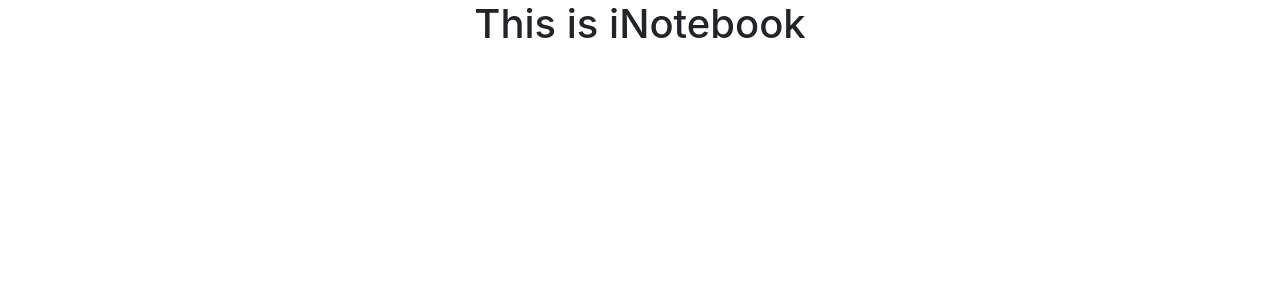
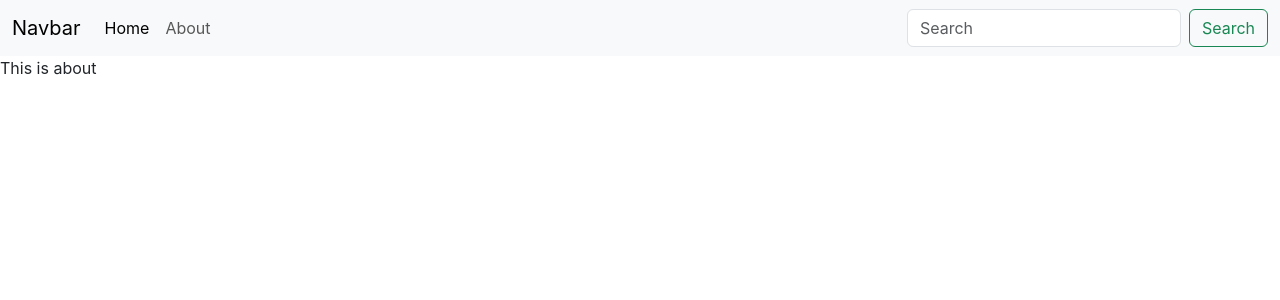
Before and after one commit to KirthanKumar/inotebook, a React (Create React App) app: page /about in a window 1280 px wide. Shown: the top 300 px of the page. Built offline with nearby package versions, Linux system fonts and the light colour scheme.

Commit message:
#56 - Creating Navbar and Routes

```diff
--- a/src/App.js
+++ b/src/App.js
@@ -1,10 +1,20 @@
-import './App.css';
+import "./App.css";
+import { BrowserRouter as Router, Routes, Route } from "react-router-dom";
+import Navbar from "./components/Navbar";
+import Home from "./components/Home";
+import About from "./components/About";
 
 function App() {
   return (
-    <div className="App">
-      <h1>This is iNotebook</h1>
-    </div>
+    <>
+      <Router>
+        <Navbar />
+        <Routes>
+          <Route exact path="/" element={<Home />} />
+          <Route exact path="/about" element={<About />} />
+        </Routes>
+      </Router>
+    </>
   );
 }
 
--- /dev/null
+++ b/src/components/About.js
@@ -0,0 +1,5 @@
+import React from "react";
+
+export default function About() {
+  return <div>This is about</div>;
+}
--- /dev/null
+++ b/src/components/Home.js
@@ -0,0 +1,5 @@
+import React from "react";
+
+export default function Home() {
+  return <div>This is home</div>;
+}
--- /dev/null
+++ b/src/components/Navbar.js
@@ -0,0 +1,50 @@
+import React from "react";
+import { Link } from "react-router-dom";
+
+export default function Navbar() {
+  return (
+    <nav className="navbar navbar-expand-lg bg-body-tertiary">
+      <div className="container-fluid">
+        <Link className="navbar-brand" to="#">
+          Navbar
+        </Link>
+        <button
+          className="navbar-toggler"
+          type="button"
+          data-bs-toggle="collapse"
+          data-bs-target="#navbarSupportedContent"
+          aria-controls="navbarSupportedContent"
+          aria-expanded="false"
+          aria-label="Toggle navigation"
+        >
+          <span className="navbar-toggler-icon"></span>
+        </button>
+        <div className="collapse navbar-collapse" id="navbarSupportedContent">
+          <ul className="navbar-nav me-auto mb-2 mb-lg-0">
+            <li className="nav-item">
+              <Link className="nav-link active" aria-current="page" to="/">
+                Home
+              </Link>
+            </li>
+            <li className="nav-item">
+              <Link className="nav-link" to="/about">
+                About
+              </Link>
+            </li>
+          </ul>
+          <form className="d-flex" role="search">
+            <input
+              className="form-control me-2"
+              type="search"
+              placeholder="Search"
+              aria-label="Search"
+            />
+            <button className="btn btn-outline-success" type="submit">
+              Search
+            </button>
+          </form>
+        </div>
+      </div>
+    </nav>
+  );
+}
```
Also changed, not shown: public/index.html (+6 -5 lines), myNotes/55.txt, package.json (line endings or trailing spaces).
